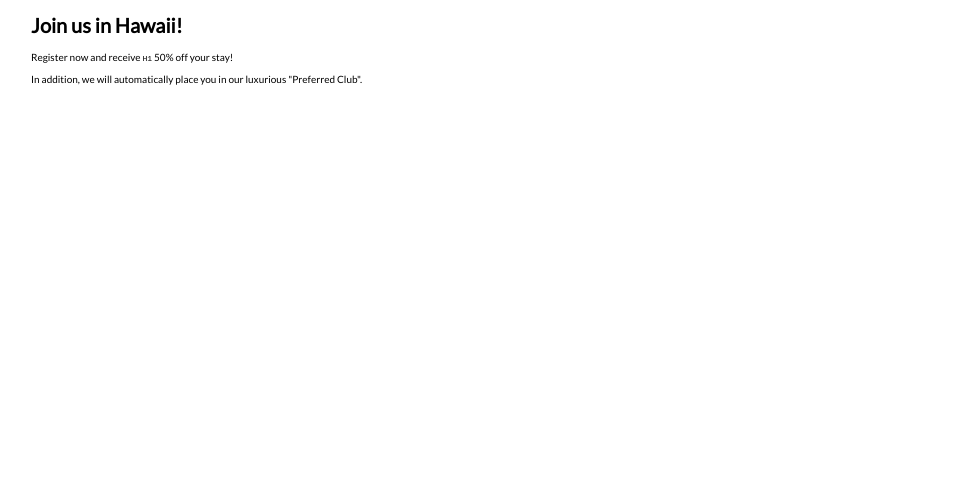
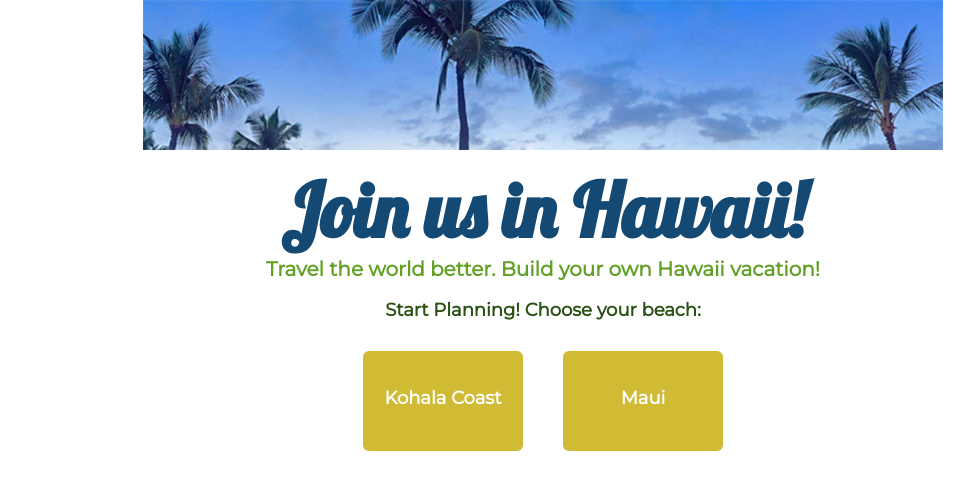
Before and after one commit to micafrey/Project-3, a plain HTML site: page index.html in a window 1280 px wide. Shown: the whole page, without its empty margins (97-1071 px from the left). Drawn offline with Linux system fonts and the light colour scheme.

Commit message:
Visual edits

```diff
--- a/index.html
+++ b/index.html
@@ -5,18 +5,17 @@
 <head>
     <title>Project 3</title>
     <meta charset="utf-8" />
-    <link rel="stylesheet" type="text/css" href="css/styles.css" />
-    <link href="https://fonts.googleapis.com/css?family=Lato" rel="stylesheet">
+    <link rel="stylesheet" type="text/css" href="styles.css" />
+    <link href="https://fonts.googleapis.com/css?family=Lobster|Montserrat" rel="stylesheet"><link href="https://fonts.googleapis.com/css?family=Lato" rel="stylesheet">
 </head>
 <body>
+  <img src="images/hawaii.jpg" />
 <h1 id="watchme">Join us in Hawaii!</h1>
-<p>
-  Register now and receive <code>H1</code>
-  50% off your stay!
-</p>
-<p>
-  In addition, we will automatically place you in our luxurious "Preferred Club".
-</p>
-<ul id="output">
-</ul>
-</body>
+<h2>
+ Travel the world better. Build your own Hawaii vacation!
+</h2>
+  <h3>Start Planning! Choose your beach: </h3>
+  <div class="row">
+  <div class="box column one"><p>Kohala Coast</p></div>
+  <div class="box column two"><p>Maui</p></div>
+</div>
--- a/styles.css
+++ b/styles.css
@@ -1,25 +1,92 @@
-.slidein {
+body {
+  background-color: white;
+  font-family: 'Montserrat', sans-serif;
+  font-weight: 900;
+  color: black;
+  font-size: 62.5%;
+  width: 800px;
+  margin: 0 auto;
+}
+
+.box {
+  background: #D1BA34;
+  border-radius: 6px;
+  cursor: pointer;
+  height: 100px;
+  line-height: 95px;
+  text-align: center;
+  transition-property: background, border-radius;
+  transition-duration: 1s;
+  transition-timing-function: linear;
+  width: 100px;
+}
+
+.box:hover {
+  background: #39C5E5;
+  border-radius: 50%;
+}
+
+.column {
+    float: left;
+    width: 20%;
+}
+
+h1 {
   animation-duration: 3s;
   animation-name: slidein;
-  animation-iteration-count: 3;
-  animation-direction: alternate;
+  font-size: 7.5em;
+  color: #144973;
+  font-family: 'Lobster', cursive;
+  text-align: center;
+  margin-top: 10px;
+}
+
+h2 {
+  font-size: 2em;
+  font-family: 'Montserrat', sans-serif;
+  text-align: center;
+  margin-top: -50px;
+  color: #63A028;
+}
+
+h3 {
+  text-align: center;
+  color: #295114;
+  font-size: 1.8em;
 }
 
 @keyframes slidein {
   from {
-    margin-left:100%;
-    width:300%
+    margin-left: 100%;
+    width: 300%;
   }
 
   to {
-    margin-left:0%;
-    width:100%;
+    margin-left: 0%;
+    width: 100%;
   }
 }
-body {
-  background-color: white;
-  font-family: "Lato", sans-serif;
-  color: black;
-  font-size: 62.5%;
-  width: 1024px;
-  margin: 0 auto; }
+
+.one {
+ margin-left: 220px;
+}
+
+p {
+  color: white;
+  font-size: 1.8em;
+    margin-top: 0em;
+}
+
+.row:after {
+    content: "";
+    display: table;
+    clear: both;
+}
+
+.row {
+  margin-top: 30px;
+}
+
+.two {
+ margin-left: 40px;
+}
```
Also changed, not shown: script.js (deleted, +0 -22 lines), images/hawaii.jpg (added), 1 other file.
